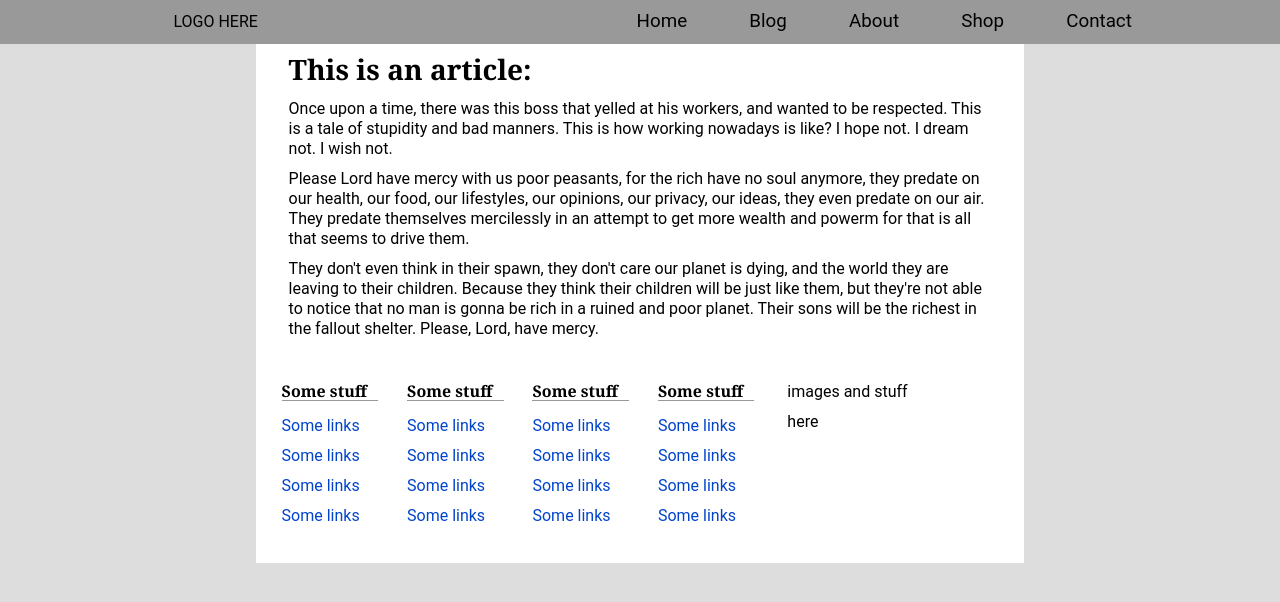
After one commit to fluted0g/snip, a PHP site: page /auxiliar.html in a window 1280 px wide. The commit adds this page. Shown: the top 602 px of the page. Run offline with PHP 8.4, Linux system fonts and the light colour scheme.

Commit message:
afternoon commit

```diff
--- /dev/null
+++ b/FLUTEDOGSTRAP/app/auxiliar.html
@@ -0,0 +1,98 @@
+<!DOCTYPE HTML>
+<html>
+<head>
+	<title>Fluted0gStrap aux page</title>
+	<meta charset="utf-8"/>
+	<meta name="viewport" content="width=device-width, initial-scale=1.0">
+	<meta name="description" content="Custom dev framework, mainly CSS stuff">
+	<meta name="keywords" content="palabra clave 1, palabra clave 2, palabra clave 3">
+	<meta name="author" content="Álvaro Borrajeros Estrada">
+	<!--<meta http-equiv="expires" content="tiempo de expiración en segundos"/>-->
+
+	<!--build:css css/main.min.css -->
+	<link rel="stylesheet" type="text/css" href="./css/main.css">
+	<link rel="stylesheet" type="text/css" href="./css/print.css">
+	<!--endbuild-->
+	<!--build:js js/main.min.js -->
+	<script type="text/javascript" href="./js/main.js"></script>
+	<script type="text/javascript" href="./js/print.js"></script>
+	<!--endbuild-->
+</head>
+
+<body>
+	<nav class="nav-wrapper nav-full-width">
+		<div class="fix-nav">
+			<div class="logo-box">LOGO HERE</div>
+			<ul>
+				<li>
+					<a href="./index.html">Home</a>
+				</li>
+				<li>
+					<a href="./auxiliar.html">Blog</a>
+				</li>
+				<li>
+					<a href="javascript:void(0)">About</a>
+				</li>
+				<li>
+					<a href="javascript:void(0)">Shop</a>
+				</li>
+				<li>
+					<a href="javascript:void(0)">Contact</a>
+				</li>
+			</ul>
+		</div>
+	</nav>
+	<div class="full-wrapper">
+		<article class="container post">
+			<h2>This is an article:</h2>
+			<p>Once upon a time, there was this boss that yelled at his workers, and wanted to be respected. This is a tale of stupidity and bad manners. This is how working nowadays is like? I hope not. I dream not. I wish not.</p>
+			<p>Please Lord have mercy with us poor peasants, for the rich have no soul anymore, they predate on our health, our food, our lifestyles, our opinions, our privacy, our ideas, they even predate on our air. They predate themselves mercilessly in an attempt to get more wealth and powerm for that is all that seems to drive them.</p>
+			<p>They don't even think in their spawn, they don't care our planet is dying, and the world they are leaving to their children. Because they think their children will be just like them, but they're not able to notice that no man is gonna be rich in a ruined and poor planet. Their sons will be the richest in the fallout shelter. Please, Lord, have mercy.</p>
+		</article>
+		<section class="foot">
+			<div class="first-segment">
+
+				<div class="foot-col">
+					<h5>Some stuff</h5>
+					<ul>
+						<li><a href="javascript:void(0)">Some links</a></li>
+						<li><a href="javascript:void(0)">Some links</a></li>
+						<li><a href="javascript:void(0)">Some links</a></li>
+						<li><a href="javascript:void(0)">Some links</a></li>
+					</ul>
+				</div>
+				<div class="foot-col">
+					<h5>Some stuff</h5>
+					<ul>
+						<li><a href="javascript:void(0)">Some links</a></li>
+						<li><a href="javascript:void(0)">Some links</a></li>
+						<li><a href="javascript:void(0)">Some links</a></li>
+						<li><a href="javascript:void(0)">Some links</a></li>
+					</ul>
+				</div>
+				<div class="foot-col">
+					<h5>Some stuff</h5>
+					<ul>
+						<li><a href="javascript:void(0)">Some links</a></li>
+						<li><a href="javascript:void(0)">Some links</a></li>
+						<li><a href="javascript:void(0)">Some links</a></li>
+						<li><a href="javascript:void(0)">Some links</a></li>
+					</ul>
+				</div>
+				<div class="foot-col">
+					<h5>Some stuff</h5>
+					<ul>
+						<li><a href="javascript:void(0)">Some links</a></li>
+						<li><a href="javascript:void(0)">Some links</a></li>
+						<li><a href="javascript:void(0)">Some links</a></li>
+						<li><a href="javascript:void(0)">Some links</a></li>
+					</ul>
+				</div>
+			</div>
+			<div class="second-segment">
+				images and stuff here
+			</div>
+		</section>
+	</div>
+</body>
+</html>
--- a/FLUTEDOGSTRAP/app/css/main.css
+++ b/FLUTEDOGSTRAP/app/css/main.css
@@ -64,7 +64,10 @@ img {
 .container {
   width: 100%;
   margin: 0 auto;
-  padding: 1em 3px; }
+  padding: 1.5em 3px; }
+
+.post {
+  padding: 1.5em 7px; }
 
 /*** FLEX CONTAINER ***/
 .fx {
@@ -251,7 +254,7 @@ h6 {
   line-height: 21px; }
 
 p {
-  margin: 30px 0;
+  margin: calc(30px/3) 0;
   line-height: 20px; }
 
 /*** utility classes ***/
@@ -435,8 +438,13 @@ li {
         top: 0;
         left: 0;
         opacity: 0; }
+    .form-wrapper form .radiobox-wrapper label {
+      width: unset;
+      float: left; }
     .form-wrapper form input[type='checkbox'], .form-wrapper form input[type='radio'] {
-      width: unset; }
+      width: unset;
+      float: left;
+      clear: both; }
     .form-wrapper form input[type=range] {
       -webkit-appearance: none;
       /* Hides the slider so that custom slider can be made */
--- a/FLUTEDOGSTRAP/app/scss/_forms.scss
+++ b/FLUTEDOGSTRAP/app/scss/_forms.scss
@@ -46,7 +46,11 @@
 
 		.upload-wrapper {
 			position: relative;
-			label {width:100%;}
+
+			label {
+				width:100%;
+			}
+
 			button {
 				width: 100%;
 				color: #000;
@@ -68,9 +72,19 @@
 			}
 		}
 
+		.radiobox-wrapper {
+			label {
+				width: unset;
+				float: left;
+			}
+		}
+
 		input[type='checkbox'], input[type='radio'] {
 			width: unset;
+			float: left;
+			clear: both;
 		}
+
 
 		textarea {}
 
--- a/FLUTEDOGSTRAP/app/scss/_general.scss
+++ b/FLUTEDOGSTRAP/app/scss/_general.scss
@@ -29,22 +29,23 @@ img {max-width: 100%;}
 /*** CONTAINERS ***/
 .full-wrapper {
 	display: inline-block;
-
 	width: 60%;
 	height: 100%;
 	max-width: 99vw;
-
 	margin: 0 auto;
 	padding: 0 2%;
 	text-align: left;
-
 	background-color: $base-bckgd-2;
 }
 
 .container {
 	width: 100%;
 	margin: 0 auto;
-	padding: 1em 3px;
+	padding: 1.5em 3px;
+}
+
+.post {
+	padding: 1.5em 7px;
 }
 
 /*** FLEX CONTAINER ***/
--- a/FLUTEDOGSTRAP/app/scss/_typography.scss
+++ b/FLUTEDOGSTRAP/app/scss/_typography.scss
@@ -73,7 +73,7 @@ h6{
 }
 
 p {
-	margin: $baseline-height 0;
+	margin: calc(#{$baseline-height}/3) 0;
 	line-height: $baseline-height / 1.5;
 }
 
```
Also changed, not shown: FLUTEDOGSTRAP/app/index.html (+11 -8 lines), FLUTEDOGSTRAP/README.md (added), 1 other file.
